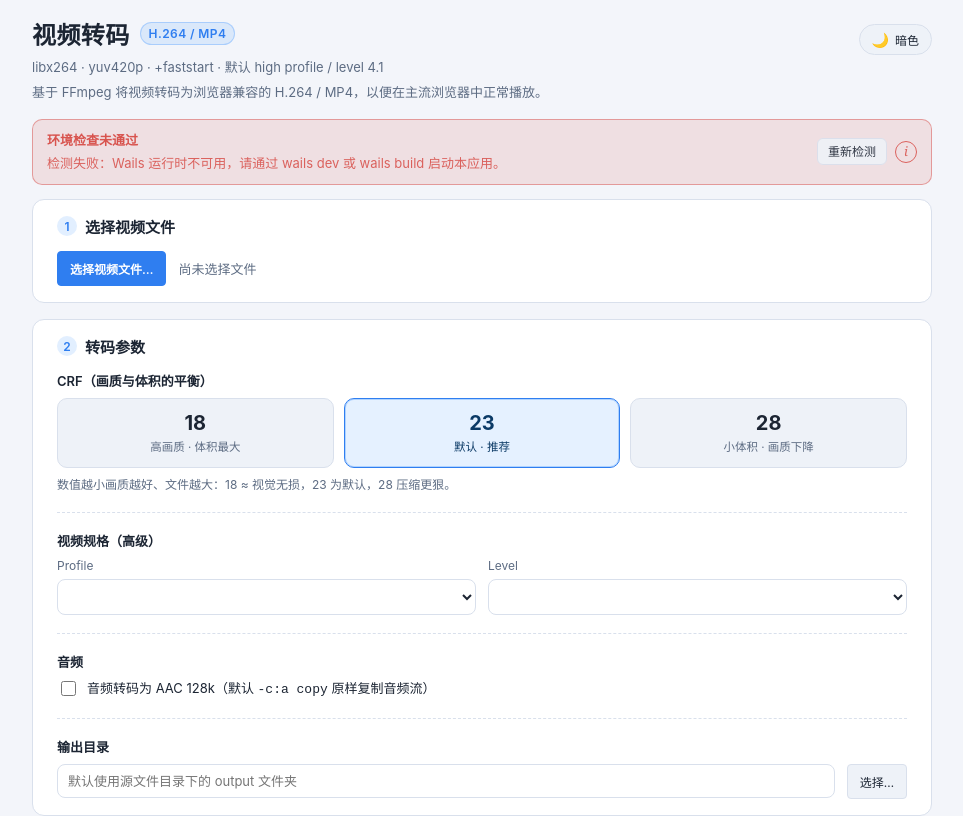
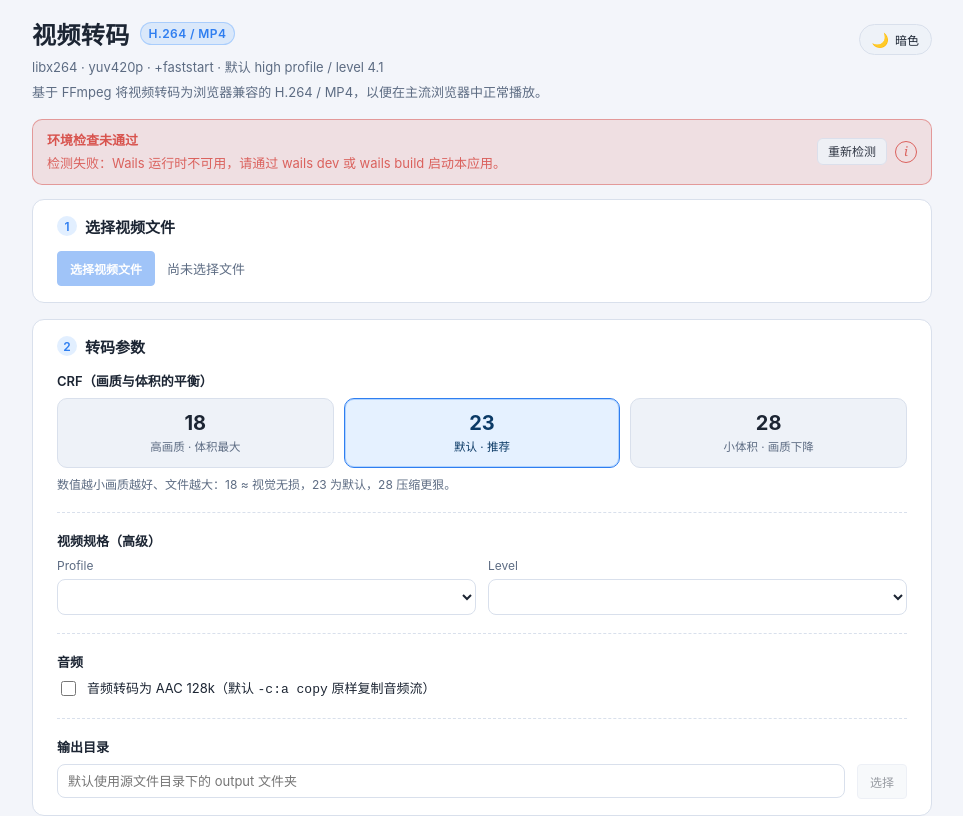
Before and after one commit to GHLandy/ff-transcode, a React (Vite) app in the folder frontend/: page / in a window 1280 px wide. Shown: the top 816 px of the page, without its empty margins (158-1121 px from the left). Built offline with nearby package versions, Linux system fonts and the light colour scheme.

Commit message:
feat: 未检测到 ffmpeg 界面显示优化

```diff
--- a/frontend/src/App.tsx
+++ b/frontend/src/App.tsx
@@ -706,10 +706,10 @@ export default function App() {
           <button
             className="btn primary"
             onClick={() => void pickFile()}
-            disabled={state.running}
+            disabled={state.running || ['detecting', 'missing'].includes(state.toolPhase)}
             type="button"
           >
-            选择视频文件…
+            选择视频文件
           </button>
           <span className="file-label muted">{state.sourcePath || '尚未选择文件'}</span>
         </div>
@@ -834,10 +834,10 @@ export default function App() {
             <button
               className="btn"
               onClick={() => void pickOutputDir()}
-              disabled={state.running}
+              disabled={state.running || ['detecting', 'missing'].includes(state.toolPhase)}
               type="button"
             >
-              选择…
+              选择
             </button>
           </div>
           {state.plan && (
@@ -939,7 +939,8 @@ export default function App() {
         </p>
         <p className="tech">基于 Wails · FFmpeg / libx264 · React 19 · TypeScript · Vite 构建</p>
         <p className="disclaimer">
-          免责声明：本工具按原样提供，用于本地视频转码，不随软件分发 FFmpeg 二进制（须由用户自行配置）；不对转码结果、源文件损坏或版权问题承担责任，使用本工具请遵守当地法律法规及
+          免责声明：本工具按原样提供，用于本地视频转码，不随软件分发 FFmpeg
+          二进制（须由用户自行配置）；不对转码结果、源文件损坏或版权问题承担责任，使用本工具请遵守当地法律法规及
           FFmpeg 许可证要求。
         </p>
       </footer>
```
